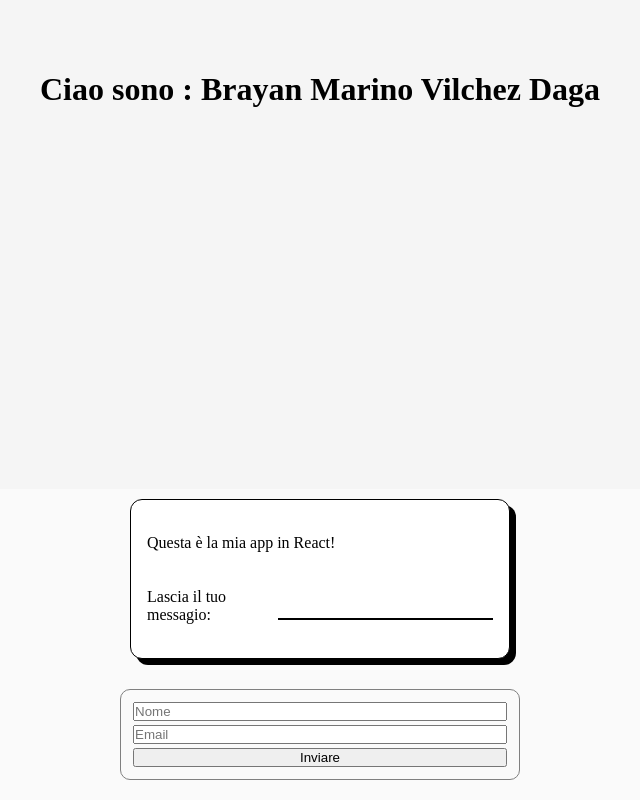
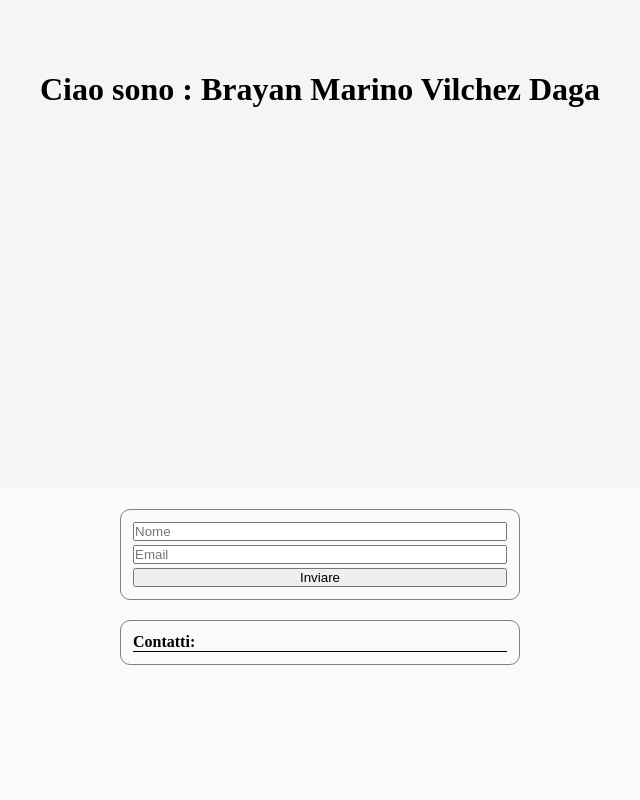
Before and after one commit to Hackademy-Part-time-80/react01_brayanmarino_vilchezdaga, a React (Vite) app: page / in a window 1280 px wide. Shown: the part 359-1159 px from the top of the page, without its empty margins (320-960 px from the left). After the commit the page ends 1044 px from the top, so only its background shows below. Built offline with nearby package versions, Linux system fonts and the light colour scheme.

Commit message:
taks finalizata component

```diff
--- a/src/App.jsx
+++ b/src/App.jsx
@@ -1,5 +1,4 @@
 import './App.css'
-import Card from './components/Card';
 import Header from './components/Header';
 import Navbar from './components/Navbar';
 import Main from './components/Main';
@@ -19,19 +18,26 @@ function App() {
     e.preventDefault();
     const contact = { nome, email };
     setContatti((prev) => [...prev, contact]);
+    setNome('');
+    setEmail('');
   }
 
   return (
     <>
       <Navbar />
       <Header title={title} />
-      <Card />
       <Main>
         <Main.Form onsubmit={addContact}>
-          <Main.Form.InputNome onchange={handleChange(setNome)} />
-          <Main.Form.InputEmail onchange={handleChange(setEmail)} />
+          <Main.Form.InputNome onchange={handleChange(setNome)} nome={nome} />
+          <Main.Form.InputEmail onchange={handleChange(setEmail)} email={email} />
         </Main.Form>
-        <Main.List contatti={contatti} />
+        <Main.List contatti={contatti} >
+          {contatti.map((contatto, index) => {
+            return (
+              <Main.List.Item key={index} nome={contatto.nome} email={contatto.email} />
+            );
+          })}
+        </Main.List>
       </Main>
     </>
   )
--- a/src/components/InputEmail.jsx
+++ b/src/components/InputEmail.jsx
@@ -1,7 +1,7 @@
-export default function InputEmail({ onchange }) {
+export default function InputEmail({ onchange, email }) {
   return (
     <>
-      <input type="email" placeholder="Email" onChange={onchange} />
+      <input type="email" placeholder="Email" onChange={onchange} value={email} />
     </>
   );
 }
--- a/src/components/InputNome.jsx
+++ b/src/components/InputNome.jsx
@@ -1,7 +1,7 @@
-export default function InputNome({ onchange }) {
+export default function InputNome({ onchange, nome }) {
   return (
     <>
-      <input type="text" placeholder="Nome" onChange={onchange} />
+      <input type="text" placeholder="Nome" onChange={onchange} value={nome} />
     </>
   );
 }
--- /dev/null
+++ b/src/components/Item.jsx
@@ -0,0 +1,10 @@
+export default function Item({ key, nome, email }) {
+  return (
+    <>
+      <div key={key} className="item">
+        <p>Nome: {nome}</p>
+        <p>Email: {email}</p>
+      </div>
+    </>
+  );
+}
--- a/src/components/List.jsx
+++ b/src/components/List.jsx
@@ -1,17 +1,15 @@
-export default function List({ contatti }) {
+import Item from "./Item";
+
+export default function List({ children }) {
   return (
     <>
-      {contatti.map((contatto, index) => {
-        return (
-          <div key={index} className="list">
-            <div className="item">
-              <p>Nome: {contatto.nome}</p>
-              <p>Email: {contatto.email}</p>
-            </div>
-          </div>
-        );
-      })}
+      <div className="list">
+        <p><b>Contatti:</b> </p>
+        {children}
+      </div>
     </>
 
   );
 }
+
+List.Item = Item;
--- a/src/index.css
+++ b/src/index.css
@@ -86,3 +86,11 @@ body {
   margin: 20px auto;
   padding: 12px;
 }
+
+.list>p {
+  border-bottom: 1px solid black;
+}
+
+.item {
+  border-bottom: 1px dotted black;
+}
```
